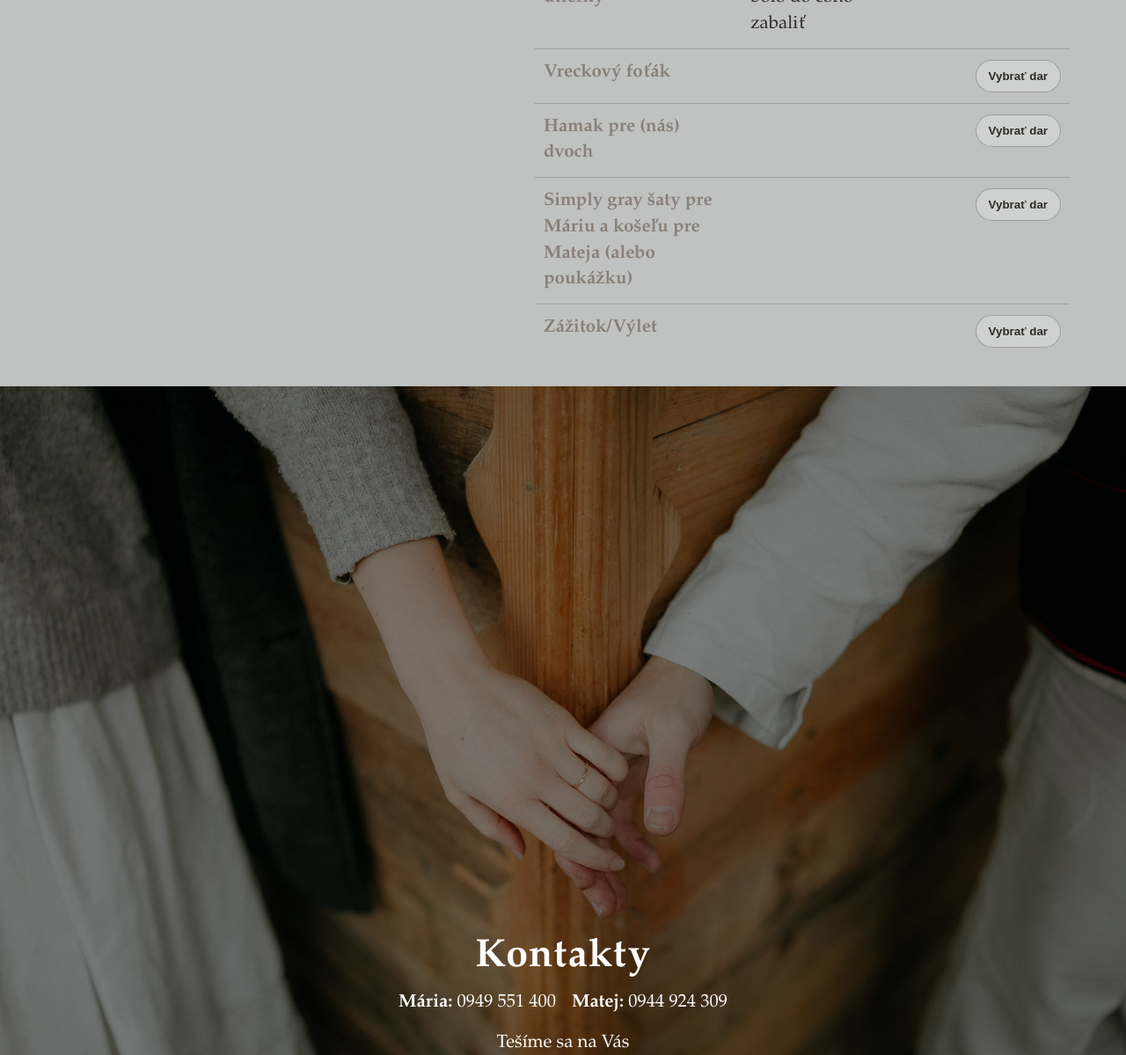
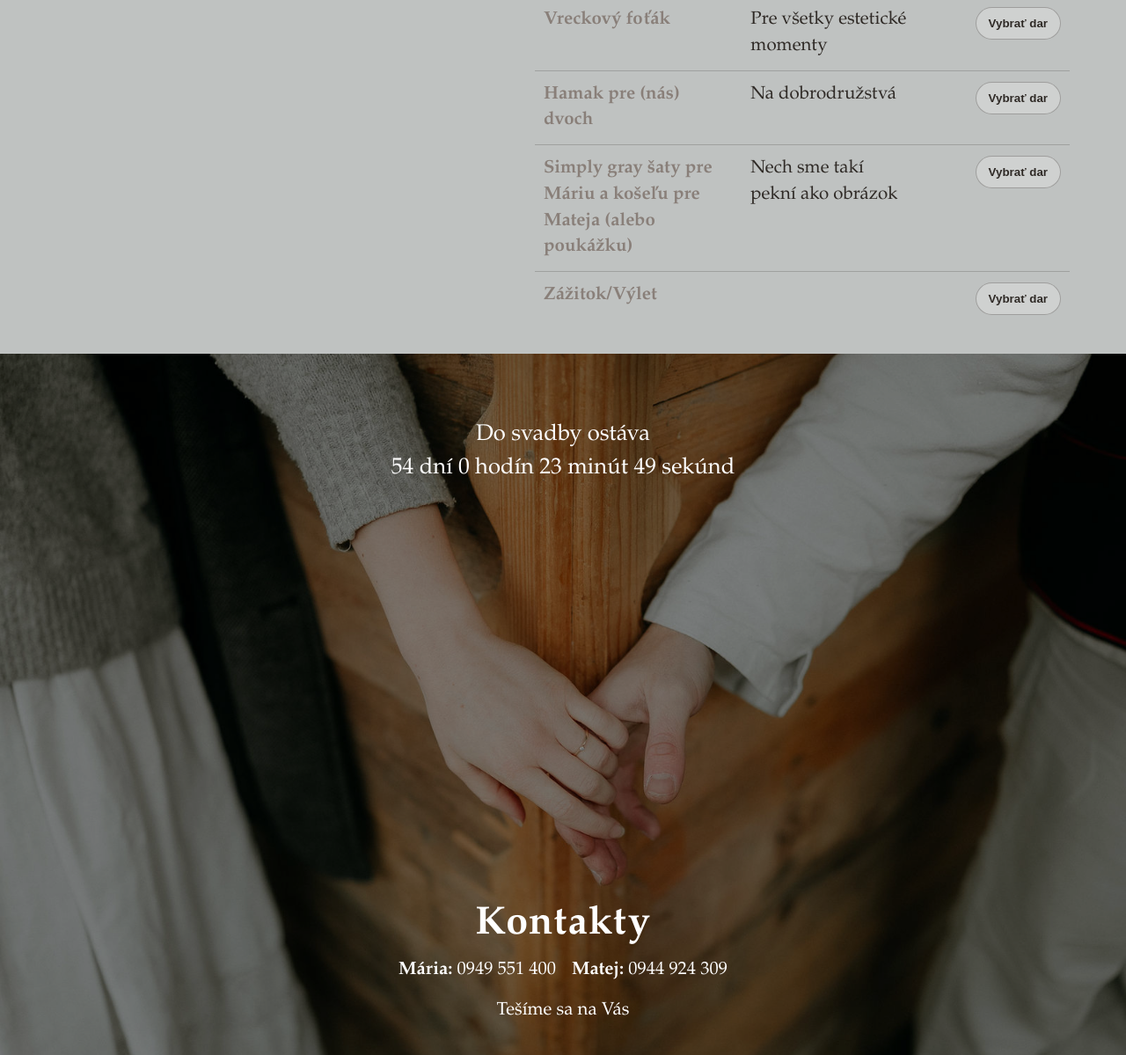
Before and after one commit to mdudak/reallygreatsite, a PHP site: page / in a window 1280 px wide. Shown: the part 4100-5299 px from the top of the page at 88% size. Run offline with PHP 8.4, Linux system fonts and the light colour scheme; data that the repository does not hold is empty; some web fonts are replaced.

Commit message:
Pridanie darov

```diff
--- a/index.html
+++ b/index.html
@@ -16,10 +16,6 @@
     <section class="section-main">
         <h1>Matej & Mária</h1>
         <p>11. apríl 2026</p>
-        <div id="countdown-container">
-            <div>Do svadby ostáva</div>
-            <div id="countdown"></div>
-        </div>
         <a href="#form">Potvrdiť účasť</a>
         <div class="cite">
             A my sme uverili, spoznali sme lásku, akú má Boh k nám...
@@ -77,7 +73,6 @@
             <details class="trip-tips content-text">
                 <summary>
                     <span class="label">TYPY NA VÝLET</span>
-                    <span class="hint">(klikni pre rozbalenie)</span>
                 </summary>
                 <div class="trip-tips__body">
                     <ul class="trip-tips__list">
@@ -201,7 +196,7 @@
                         <a href="https://www.eta.sk/shop/kuchynsky-robot-eta-gustus-iv-magnus-4128-90040-eta412890040/p690106/"
                            target="_blank">Kuchynský
                             robot</a></td>
-                    <td>Pomocník do kuchyne na každodenné varenie a pečenie.</td>
+                    <td>Robot je zlý pán ale dobrý sluha.</td>
                     <td>
                         <button>Vybrať dar</button>
                     </td>
@@ -228,7 +223,7 @@
                 </tr>
                 <tr id="4">
                     <td>
-                        <a href="https://www.oriondomacepotreby.sk/kuchynska-utierka-vafle-3-ks-710994ł"
+                        <a href="https://www.oriondomacepotreby.sk/kuchynska-utierka-vafle-3-ks-710994"
                            target="_blank">Estetické
                             bavlnené utierky</a></td>
                     <td>Že by ten chlieb bolo do čoho zabaliť</td>
@@ -239,9 +234,8 @@
                 <tr id="5">
                     <td>
                         <a href="https://digitalne-fotoaparaty.heureka.sk/kodak-pixpro-c1/#prehlad/?offers-attr-filter=Farba:hned%C3%A9"
-                           target="_blank">Vreckový
-                            foťák</a></td>
-                    <td></td>
+                           target="_blank">Vreckový foťák</a></td>
+                    <td>Pre všetky estetické momenty</td>
                     <td>
                         <button>Vybrať dar</button>
                     </td>
@@ -249,7 +243,7 @@
                 <tr id="6">
                     <td>
                         <a>Hamak pre (nás) dvoch</a></td>
-                    <td></td>
+                    <td>Na dobrodružstvá</td>
                     <td>
                         <button>Vybrať dar</button>
                     </td>
@@ -259,7 +253,7 @@
                         <a href="https://simplygreylife.com/" target="_blank">Simply gray šaty pre Máriu a košeľu pre
                             Mateja (alebo
                             poukážku)</a></td>
-                    <td></td>
+                    <td>Nech sme takí pekní ako obrázok</td>
                     <td>
                         <button>Vybrať dar</button>
                     </td>
@@ -279,6 +273,10 @@
     </section>
 
     <section class="section-last" id="contacts">
+        <div id="countdown-container" class="countdown-container">
+            <div>Do svadby ostáva</div>
+            <div id="countdown"></div>
+        </div>
         <div class="contacts-bottom content-text">
             <h2>Kontakty</h2>
             <div class="contacts">
--- a/style/style.css
+++ b/style/style.css
@@ -128,14 +128,16 @@ h3 {
     font-size: clamp(1.1rem, 2.0vw, 2.8rem);
 }
 
-.section-main #countdown-container {
-    margin-top: 4.2rem;
-    font-size: clamp(1.0rem, 1.6vw, 2.2rem);
+.countdown-container {
+    position: absolute;
+    top: 5.2rem;
+    margin-top: 1.2rem;
+    font-size: clamp(1.5rem, 2vw, 3rem);
+    color: #fff;
 }
 
-.section-main #countdown {
+#countdown {
     margin-top: 0.6rem;
-    font-size: clamp(1.0rem, 1.8vw, 2.4rem);
 }
 
 .section-main > a {
@@ -209,7 +211,6 @@ h3 {
 }
 
 .section-last > * {
-    position: relative;
     z-index: 2;
 }
 
@@ -509,5 +510,3 @@ h3 {
         width: 150px;
     }
 }
-}
-}
```
Also changed, not shown: images/favicon.ico.
